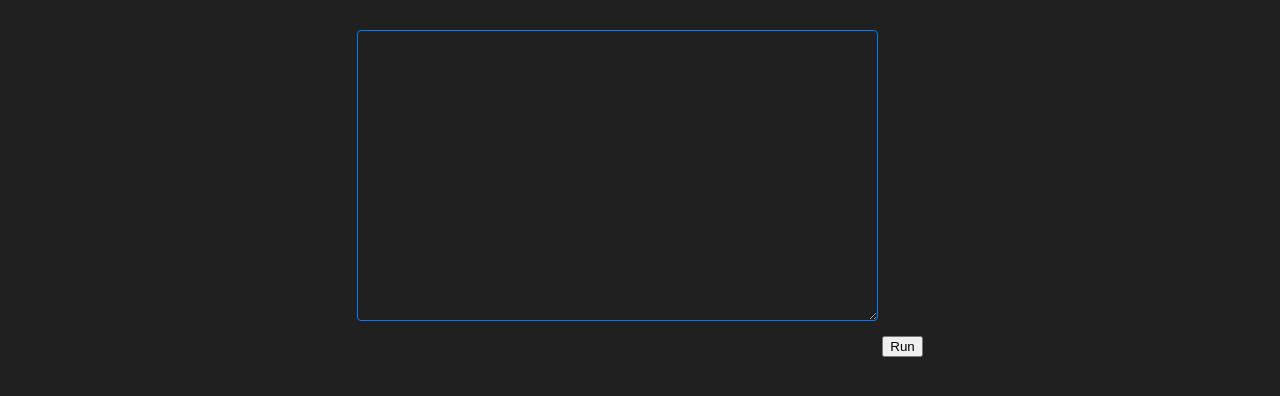
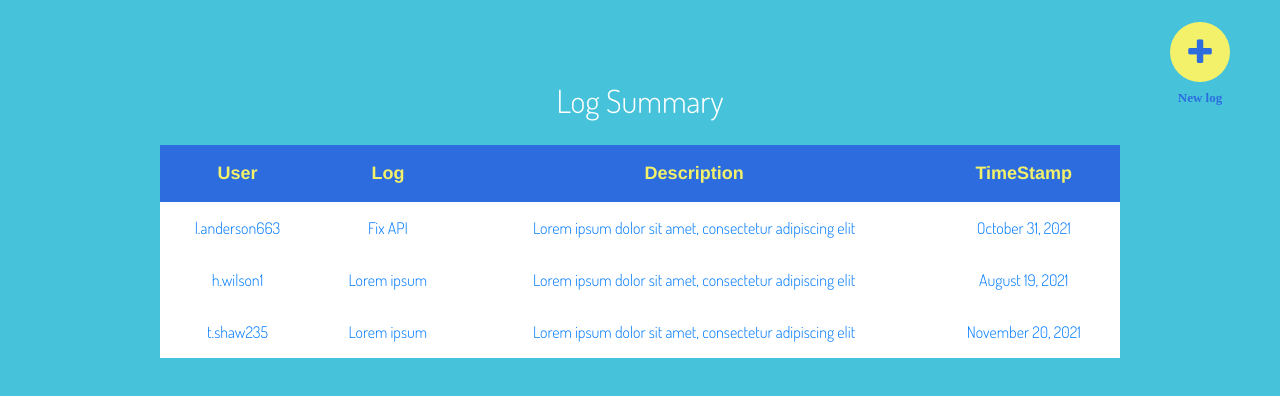
Before and after one commit to AviFS/bf-webapp, a plain HTML site: page index.html in a window 1280 px wide. Drawn offline with Linux system fonts and the light colour scheme.

Commit message:
Create Table-log UI & Add google-fonts, fontawesome icon for 'Add new' btn modal/form

```diff
--- a/index.html
+++ b/index.html
@@ -1,12 +1,74 @@
 <!DOCTYPE html>
-<meta charset="utf-8">
+<meta charset="utf-8" />
 <head>
-    <script src="interp.js"></script>
-    <script src="main.js"></script>
-    <link rel="stylesheet" href="main.css">
+  <script src="interp.js"></script>
+  <script src="main.js"></script>
+  <link rel="stylesheet" href="main.css" />
+  <!-- Cool google fonts here -->
+  <link rel="preconnect" href="https://fonts.googleapis.com" />
+  <link rel="preconnect" href="https://fonts.gstatic.com" crossorigin />
+  <link
+    href="https://fonts.googleapis.com/css2?family=Dosis:wght@300&display=swap"
+    rel="stylesheet"
+  />
+  <!-- Icon to add a new log -->
+  <link
+    rel="stylesheet"
+    href="https://maxcdn.bootstrapcdn.com/font-awesome/4.5.0/css/font-awesome.min.css"
+  />
 </head>
 <body onload="init();">
-    <textarea id="input" rows=15 cols=50></textarea>
-    <button type="button" onclick="run();">Run</button>
-    <pre id="output"></pre>
+  <!-- <textarea id="input" rows=15 cols=50></textarea> -->
+  <!-- <button type="button" onclick="run();">Run</button> -->
+  <div class="floating_btn">
+    <a target="_blank" href="#">
+      <div class="contact_icon">
+        <i class="fa fa-plus"></i>
+      </div>
+    </a>
+    <p class="text_icon">New log</p>
+  </div>
+  <!-- <pre id="output"></pre> -->
+  <!-- Add table here to display logs -->
+  <div class="table-container">
+    <table>
+      <caption>
+        Log Summary
+      </caption>
+      <thead>
+        <tr>
+          <th scope="col">User</th>
+          <th scope="col">Log</th>
+          <th scope="col">Description</th>
+          <th scope="col">TimeStamp</th>
+        </tr>
+      </thead>
+      <tbody>
+        <tr>
+          <td data-label="User">l.anderson663</td>
+          <td data-label="Log">Fix API</td>
+          <td data-label="Description">
+            Lorem ipsum dolor sit amet, consectetur adipiscing elit
+          </td>
+          <td data-label="TimeStamp">October 31, 2021</td>
+        </tr>
+        <tr>
+          <td data-label="User">h.wilson1</td>
+          <td data-label="Log">Lorem ipsum</td>
+          <td data-label="Description">
+            Lorem ipsum dolor sit amet, consectetur adipiscing elit
+          </td>
+          <td data-label="TimeStamp">August 19, 2021</td>
+        </tr>
+        <tr>
+          <td data-label="User">t.shaw235</td>
+          <td data-label="Log">Lorem ipsum</td>
+          <td data-label="Description">
+            Lorem ipsum dolor sit amet, consectetur adipiscing elit
+          </td>
+          <td data-label="TimeStamp">November 20, 2021</td>
+        </tr>
+      </tbody>
+    </table>
+  </div>
 </body>
--- a/main.css
+++ b/main.css
@@ -1,6 +1,6 @@
 body {
   padding-top: 30px;
-    max-width: max-content;
+  /* max-width: max-content; */
   margin: auto;
 }
 h1 {
@@ -8,19 +8,19 @@ h1 {
   text-align: center;
 }
 
-body,textarea {
-    background: #202020;
-    color: #C0C0C0;
+body,
+textarea {
+  /* background: #202020; */
+  background: #46c3db;
+  color: #c0c0c0;
 }
-
-
 
 textarea {
   font-size: 16px;
   font-family: "DejaVu Sans Mono", monospace;
   background: #202020;
   border-radius: 4px;
-    border: 1px solid rgb(0,122,255);
+  border: 1px solid rgb(0, 122, 255);
   margin-bottom: 30px;
 }
 
@@ -41,3 +41,146 @@ textarea {
 .ptr .zero {
   opacity: 80%;
 }
+
+/* Table UI */
+
+.table-container {
+  margin: 12px auto;
+  width: 75%;
+  padding: 22px;
+}
+
+table {
+  font-family: "Dosis", sans-serif;
+  border-collapse: collapse;
+  width: 100%;
+}
+
+table caption {
+  font-size: 2.5em;
+  margin: 0.5em 0 0.75em;
+}
+
+table tr {
+  background-color: #fff;
+  color: rgb(0, 122, 255);
+}
+
+table th,
+table td {
+  padding: 1em;
+  text-align: center;
+}
+
+table th {
+  font-size: 18px;
+  font-family: "Franklin Gothic Medium", "Arial Narrow", Arial, sans-serif;
+  /* letter-spacing: 0.1em; */
+  color: #f3f169;
+  background-color: #2d6cdf;
+}
+table caption {
+  font-size: 2em;
+  color: #fff;
+}
+
+@media screen and (max-width: 600px) {
+  table {
+    border: 0;
+  }
+
+  table caption {
+    font-size: 1.3em;
+  }
+
+  table thead {
+    border: none;
+    clip: rect(0 0 0 0);
+    height: 1px;
+    margin: -1px;
+    overflow: hidden;
+    padding: 0;
+    position: absolute;
+    width: 1px;
+  }
+
+  table tr {
+    border-bottom: 1px solid #ddd;
+    display: block;
+    margin-bottom: 0.625em;
+  }
+
+  table td {
+    border-bottom: 1px solid #ddd;
+    display: block;
+    font-size: 0.8em;
+    text-align: right;
+  }
+
+  table td::before {
+    content: attr(data-label);
+    float: left;
+    font-weight: bold;
+    text-transform: uppercase;
+  }
+
+  table td:last-child {
+    border-bottom: 0;
+  }
+}
+
+/* Button - to add a new log */
+
+a {
+  text-decoration: none;
+}
+.floating_btn {
+  position: fixed;
+  top: 20px;
+  right: 30px;
+  width: 100px;
+  height: 100px;
+  display: flex;
+  flex-direction: column;
+  align-items: center;
+  justify-content: center;
+  z-index: 1000;
+}
+
+@keyframes pulsing {
+  to {
+    box-shadow: 0 0 0 30px rgba(232, 76, 61, 0);
+  }
+}
+
+.contact_icon {
+  background-color: #f3f169;
+  color: #2d6cdf;
+  width: 60px;
+  height: 60px;
+  font-size: 30px;
+  border-radius: 50px;
+  text-align: center;
+  box-shadow: 2px 2px 3px #999;
+  display: flex;
+  align-items: center;
+  justify-content: center;
+  transform: translatey(0px);
+  animation: pulse 1.5s infinite;
+  box-shadow: 0 0 0 0 #2d6cdf;
+  -webkit-animation: pulsing 1.25s infinite cubic-bezier(0.66, 0, 0, 1);
+  -moz-animation: pulsing 1.25s infinite cubic-bezier(0.66, 0, 0, 1);
+  -ms-animation: pulsing 1.25s infinite cubic-bezier(0.66, 0, 0, 1);
+  animation: pulsing 1.25s infinite cubic-bezier(0.66, 0, 0, 1);
+  font-weight: normal;
+  font-family: "Dosis", sans-serif;
+  text-decoration: none !important;
+  transition: all 300ms ease-in-out;
+}
+
+.text_icon {
+  margin-top: 8px;
+  color: #2d6cdf;
+  font-weight: bold;
+  font-size: 13px;
+}
```
Lines whose indentation alone changed are shown as unchanged.
